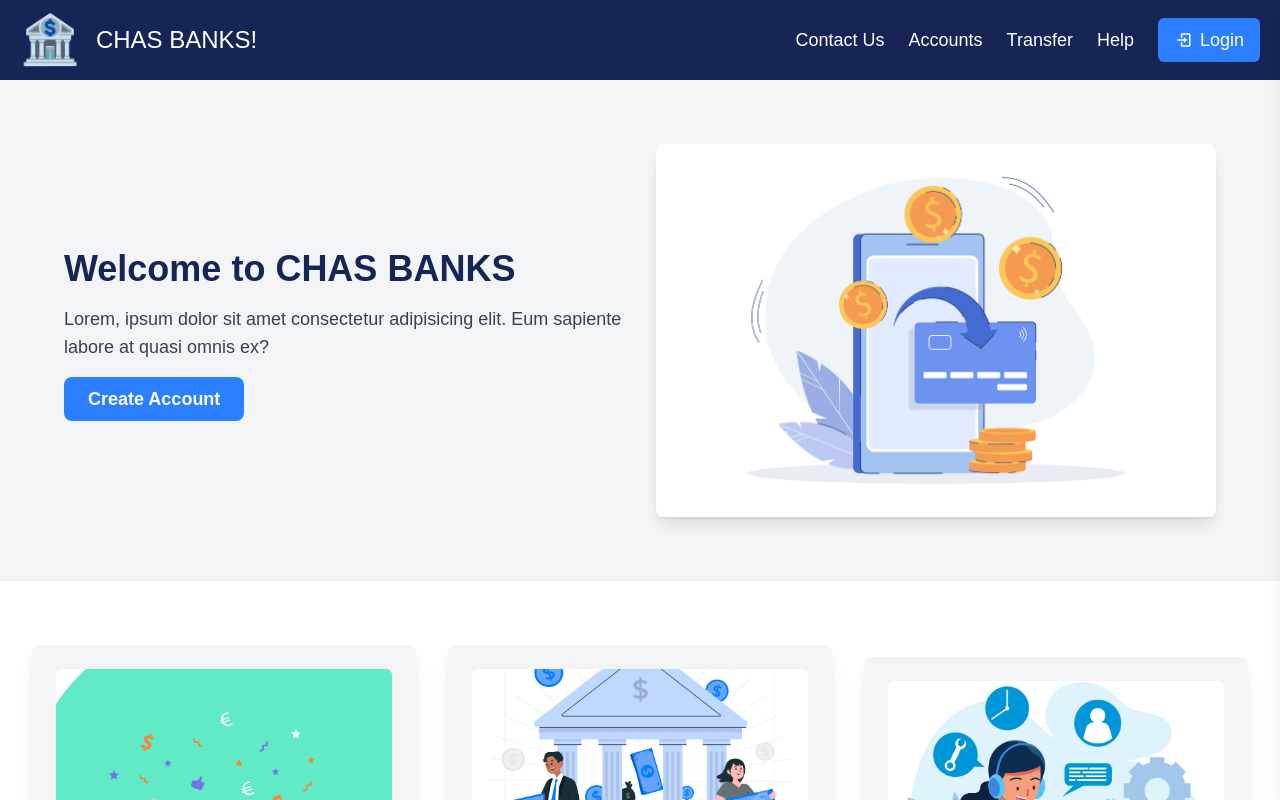
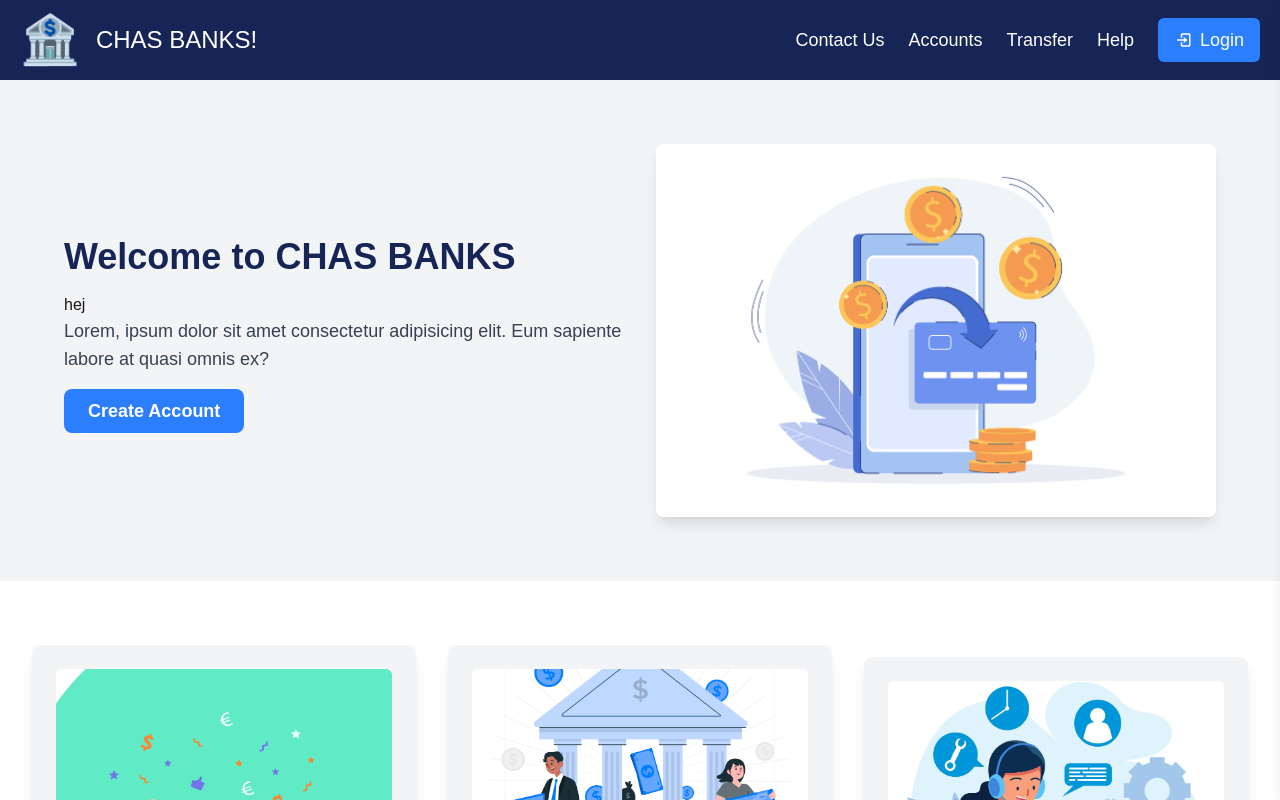
Before and after one commit to Dantilldev/chas_bank-sajt-ci-cd, a Next.js app in the folder frontend/: page / in a window 1280 px wide. Shown: the top 800 px of the page. Built offline with nearby package versions, Linux system fonts and the light colour scheme.

Commit message:
feat: Add introductory paragraph to HeroSection component

```diff
--- a/frontend/app/components/Hero.jsx
+++ b/frontend/app/components/Hero.jsx
@@ -9,6 +9,7 @@ export default function HeroSection() {
           <h1 className="text-4xl font-bold text-blue-950 mb-4">
             Welcome to CHAS BANKS
           </h1>
+          <p>hej</p>
           <p className="text-lg text-gray-700 mb-6">
             Lorem, ipsum dolor sit amet consectetur adipisicing elit. Eum
             sapiente labore at quasi omnis ex?
```
